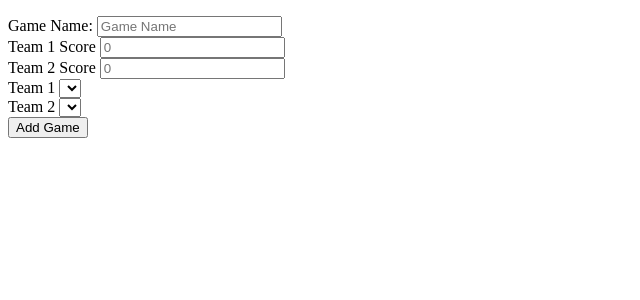
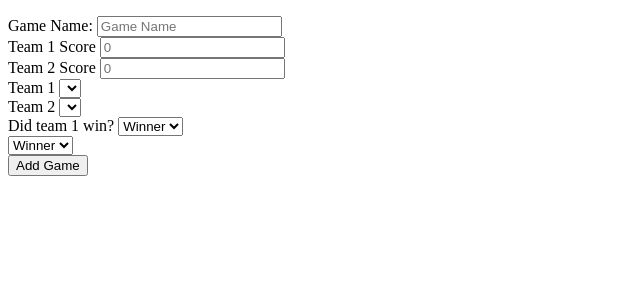
Before and after one commit to jammyroll/project_1, a Flask app: page /games/new in a window 1280 px wide. Shown: the part 106-406 px from the top of the page, without its empty margins (0-640 px from the left). Run offline with Flask 2, Linux system fonts and the light colour scheme; data that the repository does not hold is empty; some libraries are stand-ins or nearby versions.

Commit message:
can add game

```diff
--- a/controllers/games_controller.py
+++ b/controllers/games_controller.py
@@ -28,7 +28,7 @@ def create_game():
     team2_win = request.form['team2_win']
     team1 = team_repository.select(team1_id)
     team2 = team_repository.select(team2_id)
-
-    game = Game(game_name, team1_score, team2_score,team1_id,team2_id,team1_win,team2_win)
+    # pdb.set_trace()
+    game = Game(game_name, team1_score, team2_score,team1,team2,team1_win,team2_win)
     game_repository.save(game)
     return redirect('/games')
--- a/controllers/teams_controller.py
+++ b/controllers/teams_controller.py
@@ -29,3 +29,8 @@ def create_team():
 def show_team(id):
     team = team_repository.select(id)
     return render_template('/teams/show.html',team_to_show = team)
+
+@teams_blueprint.route('/teams/<id>/edit')
+def edit_team(id):
+    team= team_repository.select(id)
+    return render_template('teams/edit.html',team_to_edit=team)
--- a/repositories/game_repository.py
+++ b/repositories/game_repository.py
@@ -8,7 +8,9 @@ from repositories import team_repository
 def save(game):
     sql = "INSERT INTO games (name, team1_score, team2_score,team1_id,team2_id,team1_win,team2_win) VALUES (%s, %s, %s, %s,%s,%s,%s) RETURNING *"
     values = [game.name, game.team1_score, game.team2_score,game.team1.id,game.team2.id,game.team1_win,game.team2_win]
+
     results = run_sql(sql,values)
+
     id = results[0]["id"]
     game.id = id
     return game
--- a/repositories/team_repository.py
+++ b/repositories/team_repository.py
@@ -35,3 +35,8 @@ def select(id):
 def delete_all():
     sql = "DELETE FROM teams"
     run_sql(sql)
+
+def update(team):
+    sql = 'UPDATE teams SET (team_name,points,wins,losses) = (%s,%s,%s,%s) WHERE id = %s'
+    values = [team.name,team.points,team.wins,team.losses,team.id]
+    run_sql(sql,values)
--- a/templates/games/new.html
+++ b/templates/games/new.html
@@ -33,7 +33,22 @@
             <option value="{{team.id}}">{{team.team_name}}</option>
             {% endfor %}
         </select>
+
     </div>
+    <div >
+        <label for = 'team1_win'>Did team 1 win?</label>
+        <select name="team1_win" id='team1_win'>
+            <option value = "true"> Winner</option>
+            <option value = "false">Loser</option>
+        </select>
+    </div>
+    <div >
+                    <select id="team2_win" name="team2_win" required>
+                <option value = "true"> Winner</option>
+                <option value = "false"> Loser</option>
+        </select>
+    </div>
+
     <button type="submit">Add Game</button>
 
 </form>
--- a/templates/teams/index.html
+++ b/templates/teams/index.html
@@ -14,6 +14,8 @@
     <div class="losses">
       <span class = 'losses'>{{team.loss}} Losses</span>
     </div>
+    <p><a href="/teams/edit">Edit</a></p>
+
 <br>
 {%endfor%}
 
```
Also changed, not shown: templates/games/index.html (+11 -3 lines), templates/teams/edit.html (added, +27 -0 lines), templates/teams/show.html (added, +17 -0 lines).
